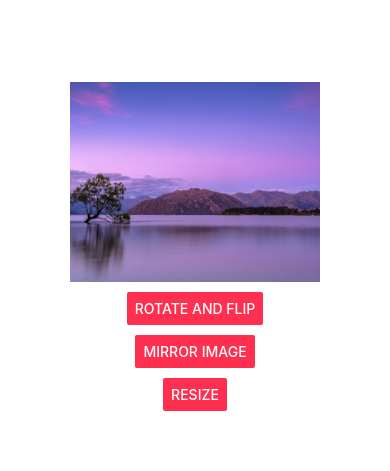
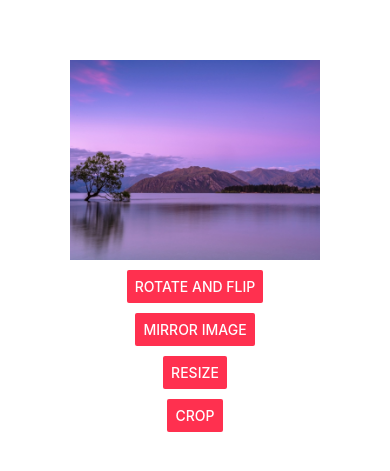
Before and after one commit to MarcelFeo/image_editor, a React Native app: screen / in a window 390 px wide. Shown: the part 171-642 px from the top of the page. Built offline with nearby package versions, Linux system fonts and the light colour scheme.

Commit message:
criando função crop

```diff
--- a/App.js
+++ b/App.js
@@ -51,16 +51,16 @@ export default function App() {
     setImage(manipResult);
   };
 
-  // const cropImage = async () => {
-  //   const manipResult = await manipulateAsync(
-  //     image.localUri || image.uri,
-  //     [
-  //       { resize: { height: 50, width: 50 } },
-  //     ],
-  //     { compress: 1, format: SaveFormat.JPEG }
-  //   );
-  //   setImage(manipResult);
-  // };
+  const cropImage = async () => {
+    const manipResult = await manipulateAsync(
+      image.localUri || image.uri,
+      [
+        { crop: { height: 50, originX: 180, originY: 180, width: 50 } },
+      ],
+      { compress: 1, format: SaveFormat.JPEG }
+    );
+    setImage(manipResult);
+  };
 
   const renderImage = () => (
     <View style={styles.imageContainer}>
@@ -83,9 +83,9 @@ export default function App() {
       <View style={styles.buttonContainer}>
         <Button title="Resize" onPress={resizeImage} color="#ff304f" />
       </View>
-      {/* <View style={styles.buttonContainer}>
+      <View style={styles.buttonContainer}>
         <Button title="Crop" onPress={cropImage} color="#ff304f" />
-      </View> */}
+      </View>
     </View>
   );
 }
```
